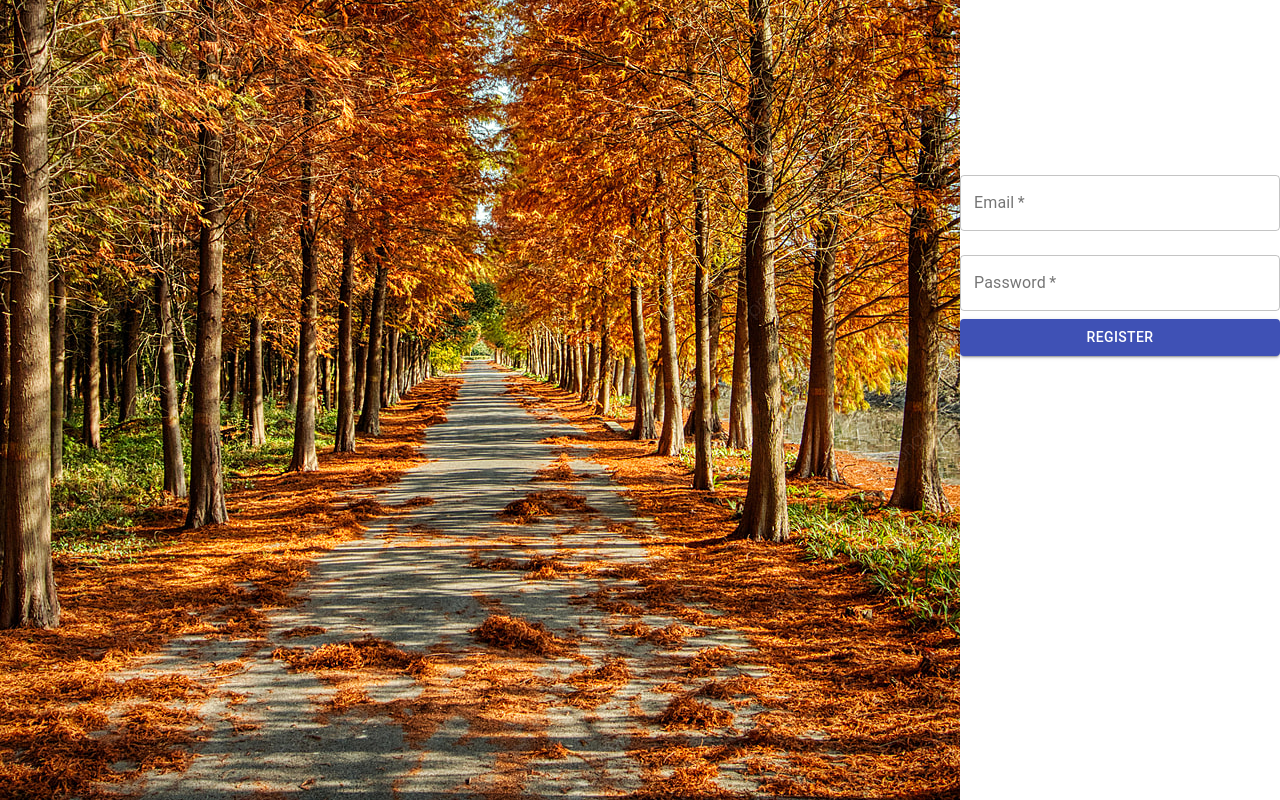
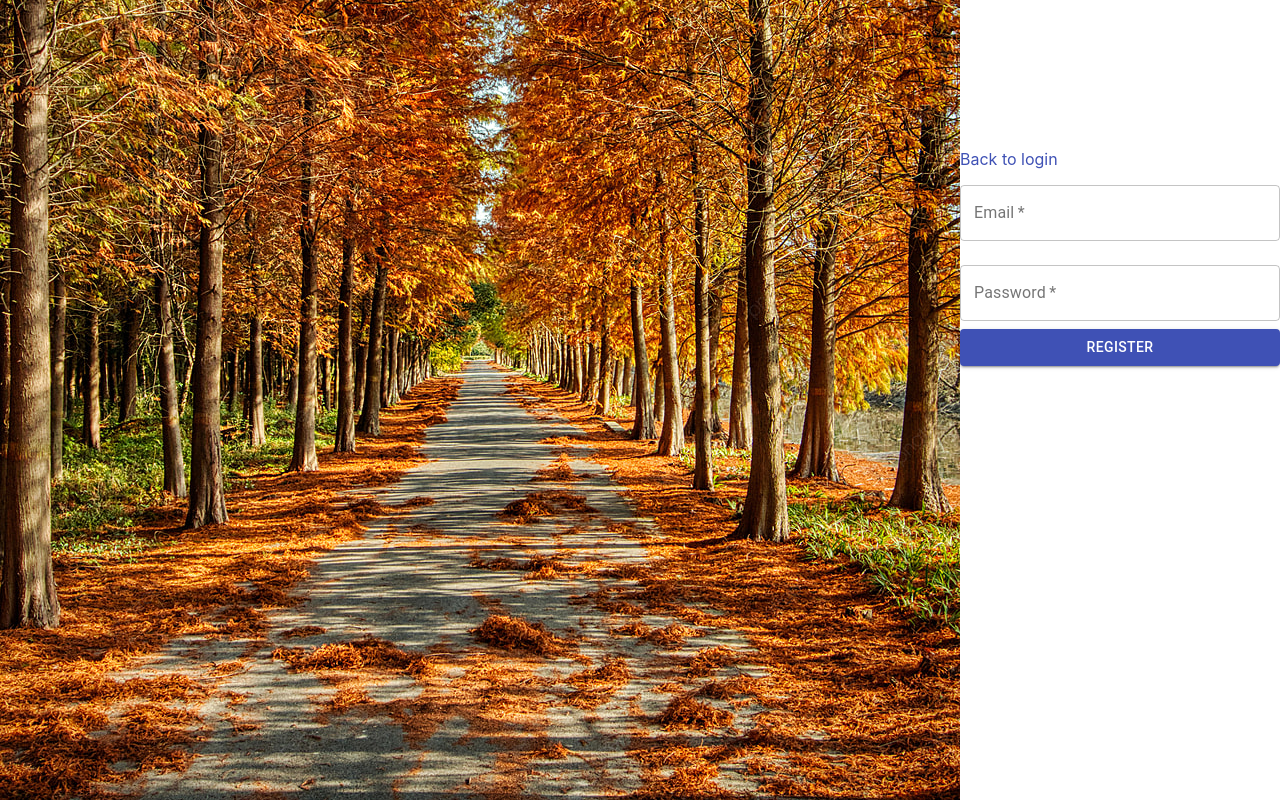
Before and after one commit to ferpavanello/lji-login, a React (Create React App) app: page / in a window 1280 px wide. Both pictures are taken after a click on the link "Register". Shown: the part 426-1226 px from the top of the page. Built offline with nearby package versions, Linux system fonts and the light colour scheme.

Commit message:
Make path to navigate between login and register forms

```diff
--- a/src/components/login-form/LoginForm.jsx
+++ b/src/components/login-form/LoginForm.jsx
@@ -6,21 +6,19 @@ import PasswordField from './../password-field/PasswordField'
 import RemeberMe from './../remember-me/RememberMe'
 
 export default function LoginForm() {
-  const [collectedData, setCollectedData] = useState({});
+  const [loginData, setLoginData] = useState({});
 
   function formSubmit(event) {
     event.preventDefault();
-    console.log('collectedData', collectedData)
+    console.log('loginData', loginData)
   }
 
   function collectData (data) {
-    setCollectedData({ ...collectedData, ...data })
+    setLoginData({ ...loginData, ...data })
   }
 
   return (
-    <form
-      onSubmit={formSubmit}
-    >
+    <form onSubmit={formSubmit}>
       <EmailField collectData={collectData} />
       <PasswordField collectData={collectData} />
       <RemeberMe collectData={collectData} />
--- a/src/components/register-form/RegisterForm.jsx
+++ b/src/components/register-form/RegisterForm.jsx
@@ -1,13 +1,28 @@
-import React from 'react'
-import { Button } from '@material-ui/core'
+import React, { useState } from 'react'
+import { Button, Link } from '@material-ui/core'
 import EmailField from './../email-field/EmailField'
 import PasswordField from './../password-field/PasswordField'
 
-export default function RegisterForm ({ collectData }) {
+export default function RegisterForm ({ formToRender }) {
+  const [registerData, setRegisterData] = useState({});
+
+  function formSubmit(event) {
+    event.preventDefault();
+    console.log('registerData', registerData)
+  }
+
+  function collectData (data) {
+    setRegisterData({ ...registerData, ...data })
+  }
+
   return (
-    <form
-      onSubmit={() => {}}
-    >
+    <form onSubmit={formSubmit}>
+      <Link href="#" className="register" onClick={event => {
+        event.preventDefault()
+        formToRender('LoginForm')
+      }}>
+        Back to login
+      </Link>
       <EmailField collectData={collectData} />
       <PasswordField collectData={collectData} />
       <Button type="submit" variant="contained" color="primary" fullWidth>
```
